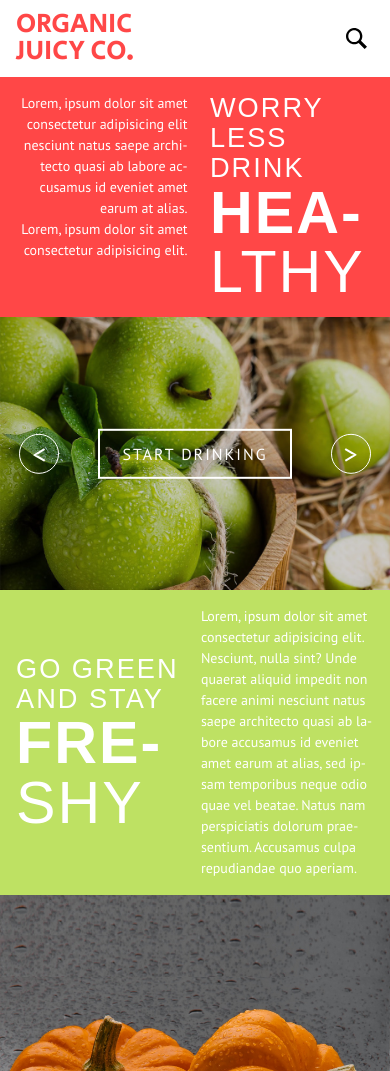
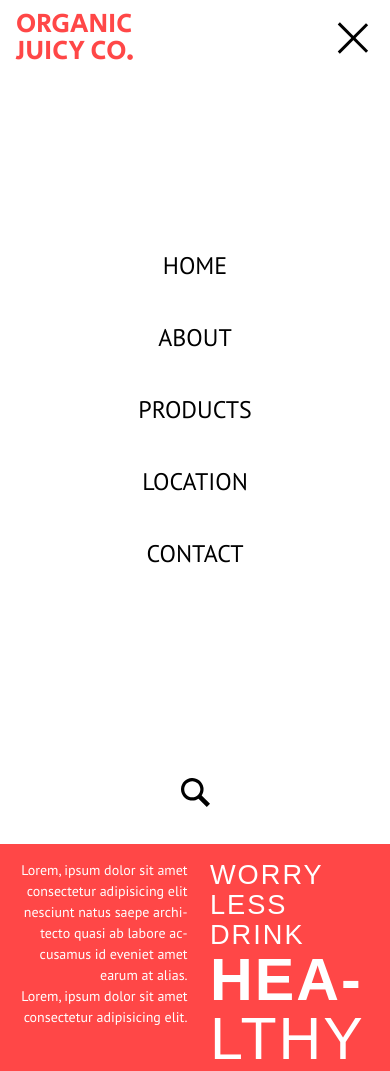
Before and after one commit to Devexlein/organic-juicy, a plain HTML site: page index.html in a window 390 px wide. Shown: the top 1071 px of the page. Drawn offline with Linux system fonts and the light colour scheme; a web font is replaced by a local one.

Commit message:
Added menu-burger

```diff
--- a/css/null.css
+++ b/css/null.css
@@ -81,6 +81,8 @@ img {
 }
 
 button {
+   /* убираем голубоватый фон при клике */
+   /* -webkit-tap-highlight-color: transparent; */
    cursor: pointer;
 }
 
--- a/css/style.css
+++ b/css/style.css
@@ -199,6 +199,11 @@ body {
    margin: 0 auto;
 }
 
+/* если нужно запретить скролл при открытии меню */
+/* .no-scroll {
+   overflow: hidden;
+} */
+
 .btn {
    font-size: 1.14rem;
    color: var(--primary-text-color);
@@ -362,7 +367,7 @@ body {
    padding: 10px;
    fill: var(--secondary-color);
    background-color: var(--main-color);
-   transition: fill 0.3s ease;
+   transition: fill 0.3s;
 }
 
 .search__icon:hover {
@@ -371,6 +376,64 @@ body {
 
 .search__icon:active {
    fill: var(--active-accent-color);
+}
+
+/* ======= BURGER-MENU ===================================================================================== */
+.menu-icon {
+   display: none;
+   width: 40px;
+   height: 27px;
+   background-color: transparent;
+
+   position: relative;
+}
+
+.menu-icon__line,
+.menu-icon::after,
+.menu-icon::before {
+   display: block;
+   width: 100%;
+   height: 3px;
+   background-color: var(--text-color);
+}
+
+.menu-icon::after,
+.menu-icon::before {
+   content: "";
+   position: absolute;
+   left: 0;
+}
+
+.menu-icon::before {
+   top: 0;
+   transition: transform 0.3s, top 0.3s 0.2s;
+}
+
+.menu-icon::after {
+   bottom: 0;
+   transition: transform 0.3s, bottom 0.3s 0.2s;
+}
+
+.menu-icon__line {
+   transform: scale(1);
+   transition: transform 0.3s ease-in 0.2s;
+}
+
+.menu-icon_active .menu-icon__line {
+   transform: scale(0);
+   transition: transform 0.3s ease-in;
+}
+
+.menu-icon_active::before {
+   transform: rotate(-45deg) translateY(-50%);
+   top: 50%;
+   transition: top 0.3s, transform 0.3s 0.2s;
+}
+
+.menu-icon_active::after {
+   transform: rotate(45deg) translateY(50%);
+   bottom: 50%;
+   transition: bottom 0.3s, transform 0.3s 0.2s;
 }
 
 /* ======= WRAP-BOX ===================================================================================== */
@@ -406,7 +469,10 @@ body {
    display: flex;
 }
 
-/* .slider-arrows__item {} */
+.slider-arrows__item {
+   width: 100%;
+   height: 100%;
+}
 
 .slider-arrows__nav {
    position: absolute;
@@ -505,6 +571,7 @@ body {
 .slider-dots__item {
    vertical-align: middle;
    width: 100%;
+   height: 100%;
 }
 
 .slider-dots__btn-wrapper {
@@ -843,7 +910,29 @@ body {
 @media (max-width: 50rem) {
    .header {
       padding: var(--gutter-section-sm) var(--gutter-section-lg);
-      grid-template: "logo nav search" max-content / 1fr 1fr 1fr;
+      grid-template-columns: max-content 1fr max-content;
+      grid-template-areas: "logo search menu-icon";
+   }
+
+   .header_mobile {
+      /* если меню не поместилось на экран, разрешаем скролл */
+      min-height: 100vh;
+      overflow: hidden;
+      grid-template: "logo menu-icon" max-content
+         "nav nav" max-content
+         "search search";
+      align-content: space-between;
+   }
+
+   .header_mobile .header__nav,
+   .header_mobile .search {
+      display: block;
+      justify-self: center;
+      margin-bottom: var(--gutter-el-xlg);
+   }
+
+   .header_mobile .search {
+      margin-right: 0;
    }
 
    .header__logo {
@@ -852,11 +941,54 @@ body {
 
    .header__nav {
       display: none;
+      transform: none;
+   }
+
+   .header__nav a {
+      font-size: 1.5rem;
+   }
+
+   .header__nav ul {
+      flex-direction: column;
+      align-items: center;
+   }
+
+   .header__nav ul>li+li {
+      margin-top: var(--gutter-el-xlg);
+   }
+
+   .header__nav a::after {
+      /* display: none; */
+      opacity: 0;
+      height: 50%;
+      bottom: 5%;
+      z-index: -1;
+      transition: background-color 0.3s, transform 0.3s ease-in, opacity 0.3s ease-in;
+   }
+
+   .header__nav a:hover::after {
+      height: 50%;
+      bottom: 5%;
+      transform: translate(10%, 50%);
+      opacity: 1;
    }
 
    .search {
+      display: none;
+      justify-self: end;
+      margin-right: var(--gutter-el-lg);
+   }
+
+   .search__icon {
+      padding: 3px;
+   }
+
+   .menu-icon {
+      grid-area: menu-icon;
+      display: block;
       justify-self: end;
    }
+
 }
 
 /* 602px */
@@ -956,6 +1088,9 @@ body {
 
 /* 406px */
 @media (max-width: 29rem) {
+   /* .search {
+      display: none;
+   } */
 
    .healthy__description,
    .thirsty__description {
--- a/index.html
+++ b/index.html
@@ -10,10 +10,10 @@
    <link rel="stylesheet" href="./css/style.css">
 </head>
 
-<body>
+<body class="no-scroll">
    <div class="container">
-      <header class="header">
-         <h1 class="header__logo logo">ORGANIC JUICY CO.</h1>
+      <header class="header header_mobile">
+         <h1 class="header__logo logo" translate="no">ORGANIC JUICY CO.</h1>
          <nav class="header__nav">
             <ul role="list">
                <li><a href="#">HOME</a></li>
@@ -23,7 +23,12 @@
                <li><a href="#">CONTACT</a></li>
             </ul>
          </nav>
-         <button class="search">
+
+         <button class="menu-icon menu-icon_active" type="button">
+            <div class="menu-icon__line"></div>
+         </button>
+
+         <button class="search" type="button">
             <svg class="search__icon" width="35" height="35" viewBox="0 0 24 24" xmlns="http://www.w3.org/2000/svg">
                <path d="M24 21.3336L17.1286 14.4622C18.399 12.5316 18.9078 10.1983 18.5565 7.9141C18.2053 5.62989 17.019 3.55725 15.2273 2.09746C13.4357 0.637677 11.1661 -0.105409 8.85804 0.0120753C6.54997 0.12956 4.36759 1.09926 2.73342 2.73342C1.09926 4.36759 0.12956 6.54997 0.0120753 8.85804C-0.105409 11.1661 0.637677 13.4357 2.09746 15.2273C3.55725 17.019 5.62989 18.2053 7.9141 18.5565C10.1983 18.9078 12.5316 18.399 14.4622 17.1286L21.3336 24L24 21.3336ZM2.66867 9.33471C2.66867 5.65905 5.65905 2.66867 9.33471 2.66867C13.0104 2.66867 16.0007 5.65905 16.0007 9.33471C16.0007 13.0104 13.0104 16.0007 9.33471 16.0007C5.65905 16.0007 2.66867 13.0104 2.66867 9.33471Z" />
             </svg>
@@ -157,11 +162,12 @@
                <path id="light-green" d=" M 120.52 131.68 C 132.65 130.23 145.25 132.89 155.67 139.31 C 167.88 146.69 176.99 159.00 180.45 172.85 C 183.95 186.58 181.98 201.65 174.86 213.93 C 167.17 227.50 153.45 237.50 138.14 240.55 C 124.64 243.33 110.09 240.88 98.36 233.59 C 85.25 225.66 75.76 212.02 72.96 196.95 C 70.20 182.71 73.25 167.42 81.49 155.46 C 90.27 142.40 104.87 133.44 120.52 131.68 Z" />
                <path id="red" d=" M 237.10 186.36 C 255.47 186.39 273.83 186.36 292.20 186.38 C 292.28 217.45 283.45 248.51 266.77 274.74 C 248.92 302.95 222.45 325.70 191.70 338.75 C 171.32 347.47 149.15 351.86 127.00 351.86 C 127.01 333.46 126.98 315.05 127.02 296.65 C 155.07 296.71 182.90 285.51 203.05 266.00 C 224.62 245.54 237.18 216.08 237.10 186.36 Z" />
             </svg>
-            <p class="copy">© 2017. All rights reserved.</p>
+            <p class="copy">© 2023. All rights reserved.</p>
          </footer>
       </main>
    </div>
 
+   <script src="./js/main.js"></script>
 </body>
 
 </html>
--- a/js/main.js
+++ b/js/main.js
@@ -0,0 +1,12 @@
+//* BURGER-MENU
+
+const menuIcon = document.querySelector(".menu-icon");
+const header = document.querySelector(".header");
+const body = document.querySelector("body");
+
+menuIcon.addEventListener('click', () => {
+   menuIcon.classList.toggle('menu-icon_active');
+   header.classList.toggle('header_mobile');
+   // запрещаем скролл при открытом меню
+   // body.classList.toggle('no-scroll');
+});
```
